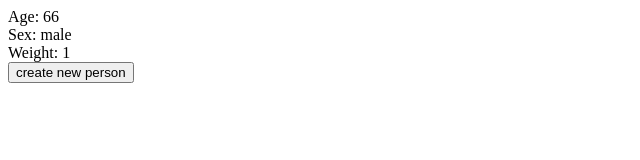
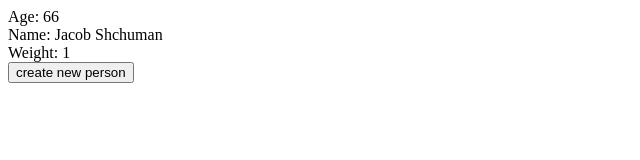
Before and after one commit to bruntrd/peer_jquery_challenge, a plain HTML site: page index.html in a window 1280 px wide. Both pictures are taken after a click on the button "create new person". Shown: the full height of the page, 0-640 px from the left. Drawn offline with Linux system fonts and the light colour scheme.

Commit message:
Second Commit

```diff
--- a/app.js
+++ b/app.js
@@ -2,8 +2,11 @@ $(document).ready(function(){
 	$("#newPerson").on('click',function(){
 
 		var Jim = new Person();
+
+		var name = getName(Jim.sex);
+		console.log(name);
 		$(".age").next().text(Jim.age);
-		$(".sex").next().text(Jim.sex);
+		$(".sex").next().text(name);
 		$(".weight").next().text(Jim.weight);
 
 
@@ -11,9 +14,30 @@ $(document).ready(function(){
 });
 
 
+
+
 function randomNumber(min, max) {
 	return Math.floor(Math.random() * (1 + max - min) + min);
 }
+function getName(sex){
+
+	if (sex == "male"){
+
+		firstName = ["Joe", "Jim", "Jerry", "Josh", "Jake","Janus", "Jan", "Jimmy", "Jacob", "Jack"];
+		lastName = ["Johnson", "Johannson", "Jeb", "James", "Smith", "Swanson", "Swann", "Sampsonite", "Shchuman"];
+		var fullName = firstName[randomNumber(1,firstName.length-1)] + " " + lastName[randomNumber(1,lastName.length-1)];
+	}
+	else {
+		firstName = ["Sarah", "Susan", "Sharon", "Samantha", "Sandy", "Sandra", "Shaleen","Sherry", "Cynthia", "Suzy"]
+		lastName = ["Sarandon", "Sampson", "Simpson", "Smith", "James","Swanson","Sanderson", "Johnson", "Sampsonite","Schuman"]
+		var fullName = firstName[randomNumber(1,firstName.length-1)] + " " + lastName[randomNumber(1,lastName.length-1)];
+		console.log()
+	}
+
+	return fullName;
+}
+
+
 
 function Person (){
 	var sex = randomNumber(1,2);
--- a/index.html
+++ b/index.html
@@ -21,7 +21,7 @@
 				</div>
 			</div>
 			<div class = "row">
-				<div class = "sex cell">Sex:
+				<div class = "sex cell">Name:
 				</div>
 				<div class = "cell">
 				</div>
```
